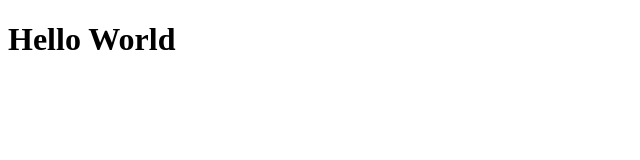
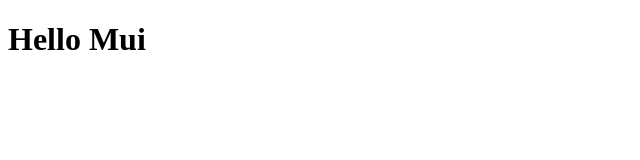
Before and after one commit to giffinmike/ScratchProject, a React app: page / in a window 1280 px wide. Shown: the top 160 px of the page, without its empty margins (0-640 px from the left). Built offline with nearby package versions, Linux system fonts and the light colour scheme.

Commit message:
testing Mui. Currently working in muiTest.  DOES NOT BUILD

```diff
--- a/client/App.jsx
+++ b/client/App.jsx
@@ -1,6 +1,6 @@
-
 import React from "react";
+import TestComp from "./components/muiTest.jsx";
 
 export default function App() {
-  return <h1>Hello World</h1>;
+  return <TestComp/>;
 }
--- /dev/null
+++ b/client/components/muiTest.jsx
@@ -0,0 +1,22 @@
+import * as React from 'react';
+import ReactDOM from 'react-dom';
+import { red } from '@mui/material/colors';
+import { ThemeProvider, createTheme } from '@mui/material/styles';
+
+const theme = createTheme({
+  palette: {
+    primary: {
+      main: red[500],
+    },
+  },
+});
+
+const TestComp = () => {
+  return(
+    <ThemeProvider theme={theme}>
+      <h1>Hello Mui</h1>
+    </ThemeProvider>
+  )
+};
+
+export default TestComp;
```
